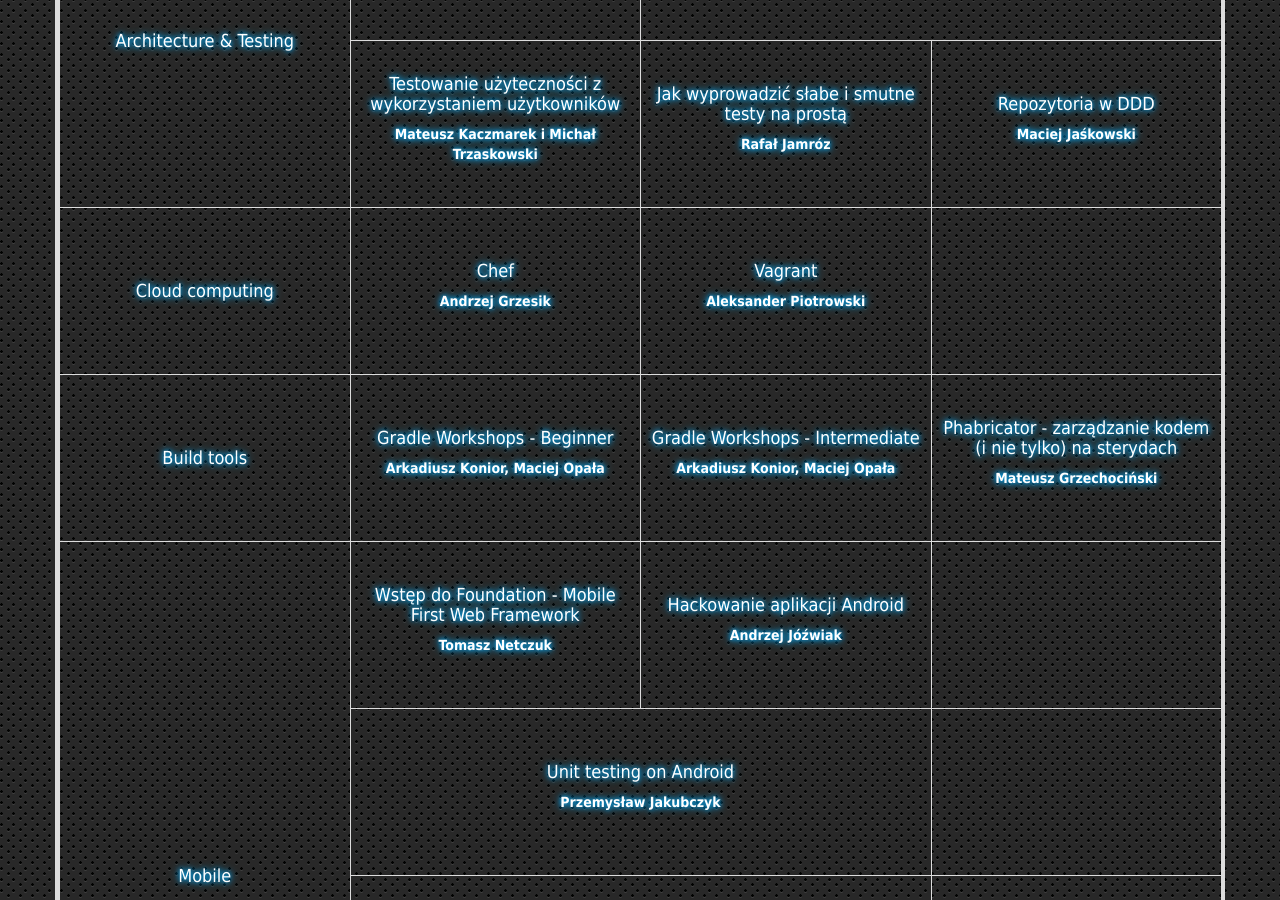
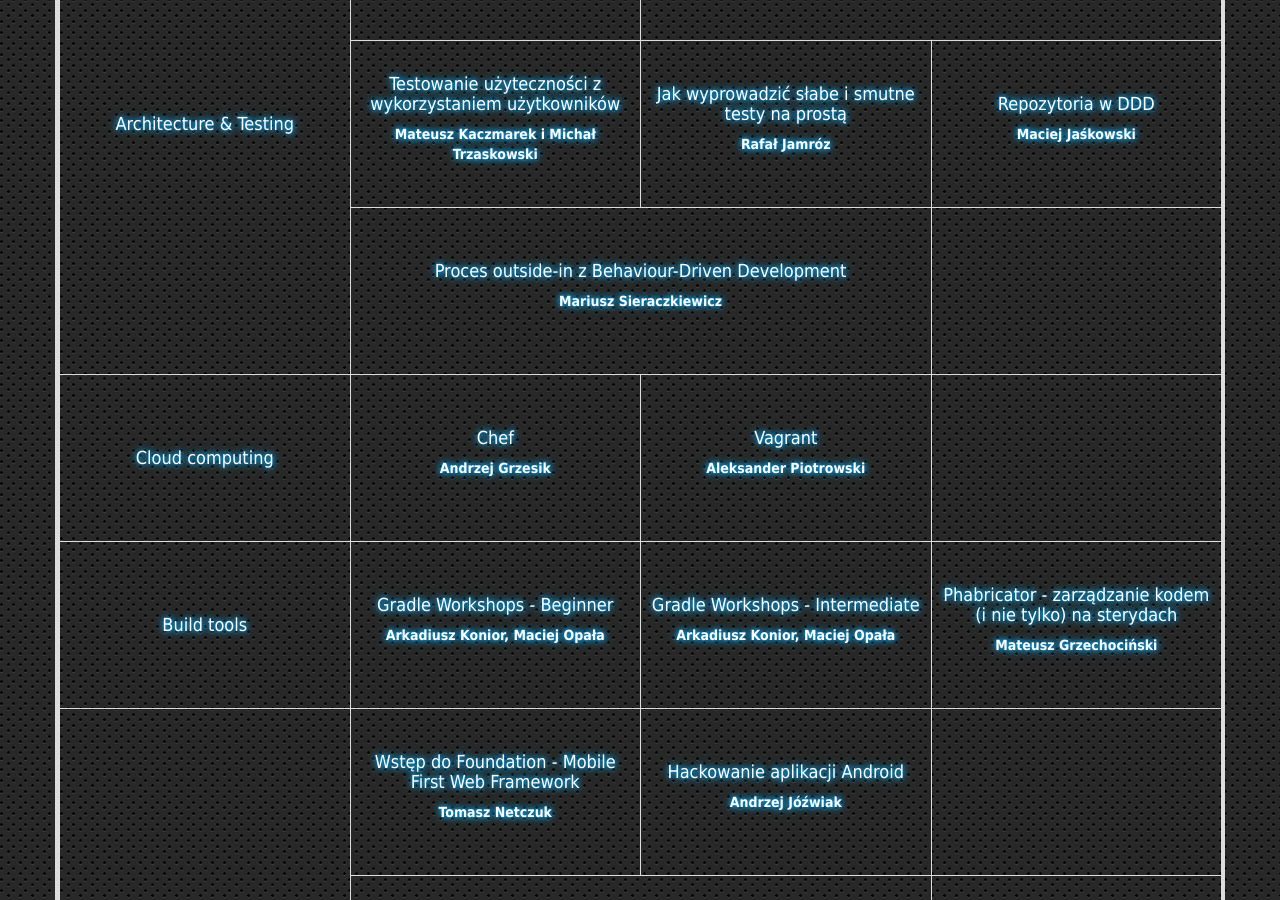
Before and after one commit to wojtekerbetowski/warsjawa2013, a Jekyll site: the page built from index.html, in a window 1280 px wide and 900 px high, scrolled down 2147 px. Built offline with Jekyll 4.4.1, drawn with Linux system fonts in a browser that asks for light colours; some of the changed lines change nothing that is shown.

Commit message:
add Proces outside-in z Behaviour-Driven Development

```diff
--- a/index.html
+++ b/index.html
@@ -261,6 +261,33 @@ Na szkoleniu spróbuję zaprezentować zaawansowane aspekty tworzenia i testowan
         spots: 30
         description: "Prelegent potwierdzony. Wkrótce pojawi się więcej informacji."
         requirements: "TBD"
+
+    - talks:
+      - id: outsideinBDD
+        title: "Proces outside-in z Behaviour-Driven Development"
+        speaker:
+          name: Mariusz Sieraczkiewicz
+          photo: /img/speakers/mariusz_sieraczkiewicz.png
+          bio: "Od ponad dziesięciu lat profesjonalnie zajmuje się tworzeniem oprogramowania. Zdobyte
+w tym czasie doświadczenie przenosi na pole zawodowe w BNS IT, gdzie jako trener i
+konsultant, współpracuje z jednymi z najlepszych polskich zespołów programistycznych.
+Jego obszary specjalizacji to: zwinne procesy, czysty kod, architektura, efektywne praktyki
+inżynierii oprogramowania. Prowadzenie szkoleń, liczne publikacje w obszarze IT, badania
+czynników sukcesów projektów programistycznych, są pasją, w której, podobnie jak w
+życiu, kieruje się zasadą, że człowiek jest najważniejszy.<br /><br />
+Blog: <a href=\"http://msieraczkiewicz.blogspot.com\" target=\"_new\">http://msieraczkiewicz.blogspot.com</a><br />
+Twitter: @ms_bnsit_pl"
+        slots: 2
+        spots: 20
+        description: "To temat dla zaawansowych. Nawet bardzo zaawansowanych. Wymaga dużej dojrzałości,
+która każe powstrzymać się do rzucania się w kod, a skupieniu się na dobrym
+zrozumieniu, czego użytkownicy naprawdę potrzebują. Od tego zaczynamy w BDD – od
+dobrego zrozumienia wymagań, a wtedy dopiero zaczynamy przekładać do na kod. Wtedy
+już idziemy po nitce do kłębka. Będziemy mówić o tym jak w praktyce połączyć BDD, TDD,
+programowanie fraktalne, obiektowość, zasady testowania i zdrowy rozsądek."
+
+      - id: empty
+
 
 - name: Cloud computing
   paths:
```
Also changed, not shown: img/speakers/mariusz_sieraczkiewicz.png (added).
